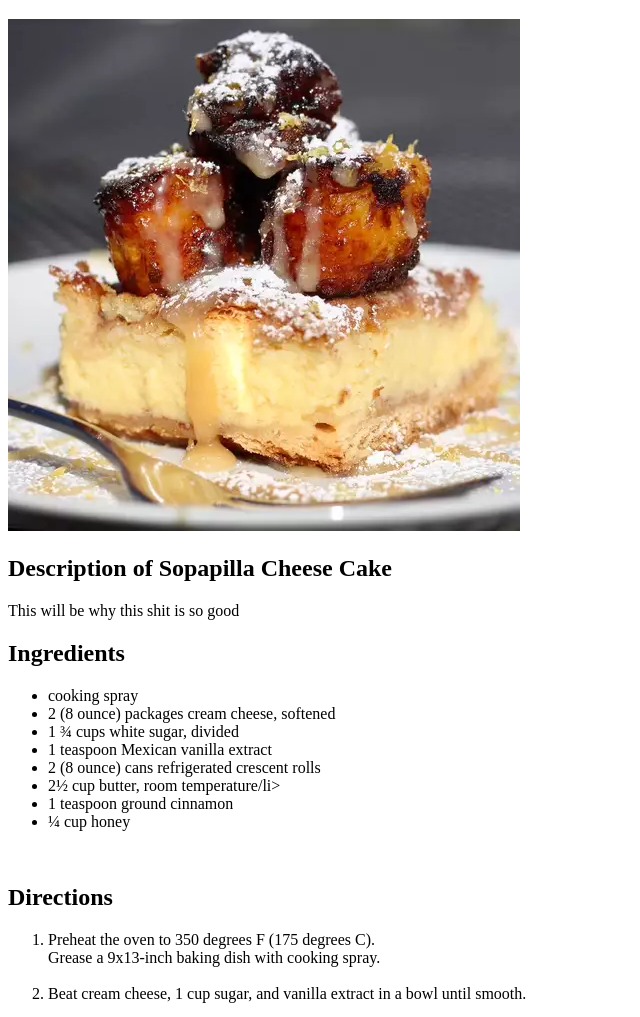
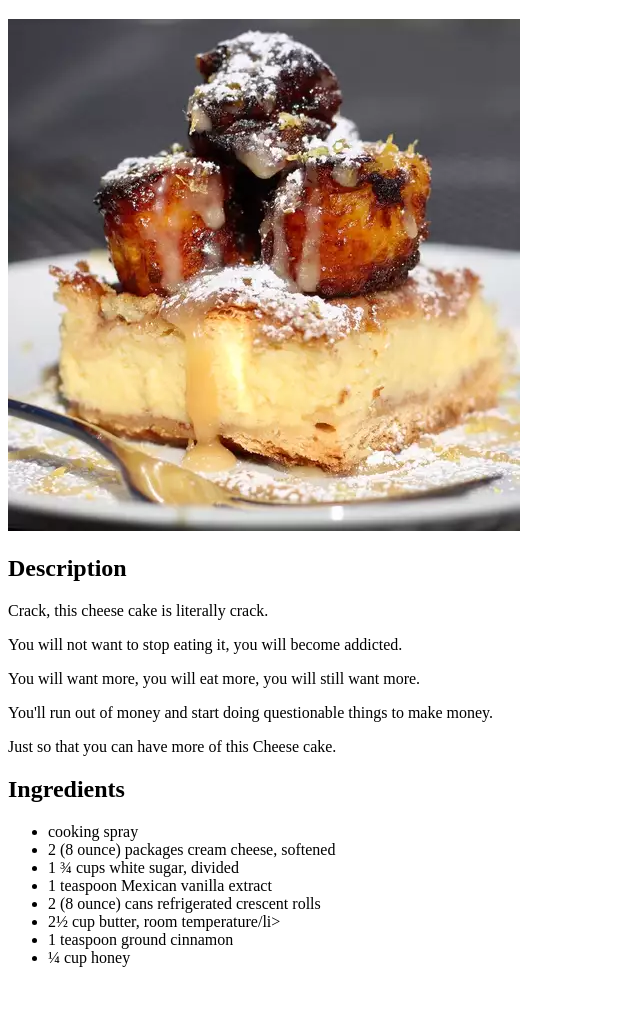
Before and after one commit to andymattgee/odin-recipes, a plain HTML site: page recipes/sopapilla-cheesecake-pie.html in a window 1280 px wide. Shown: the part 79-1096 px from the top of the page, without its empty margins (0-640 px from the left). Drawn offline with Linux system fonts and the light colour scheme.

Commit message:
edited description of sopa page

```diff
--- a/recipes/sopapilla-cheesecake-pie.html
+++ b/recipes/sopapilla-cheesecake-pie.html
@@ -10,8 +10,12 @@
     <h1>Sopapilla Cheese Cake </h1><br>
     <img src = "../images/Sopa2.webp"><br>
 
-    <h2>Description of Sopapilla Cheese Cake </h2>
-        <p>This will be why this shit is so good</p>
+    <h2>Description  </h2>
+        <p>Crack, this cheese cake is literally crack.</p>
+        <p>You will not want to stop eating it, you will become addicted.</p>
+        <p>You will want more, you will eat more, you will still want more.</p>
+        <p>You'll run out of money and start doing questionable things to make money.</p>
+        <p>Just so that you can have more of this Cheese cake.</p>
 
     <h2>Ingredients</h2>
     <!-- Unordered list of ingredients needed -->
```
